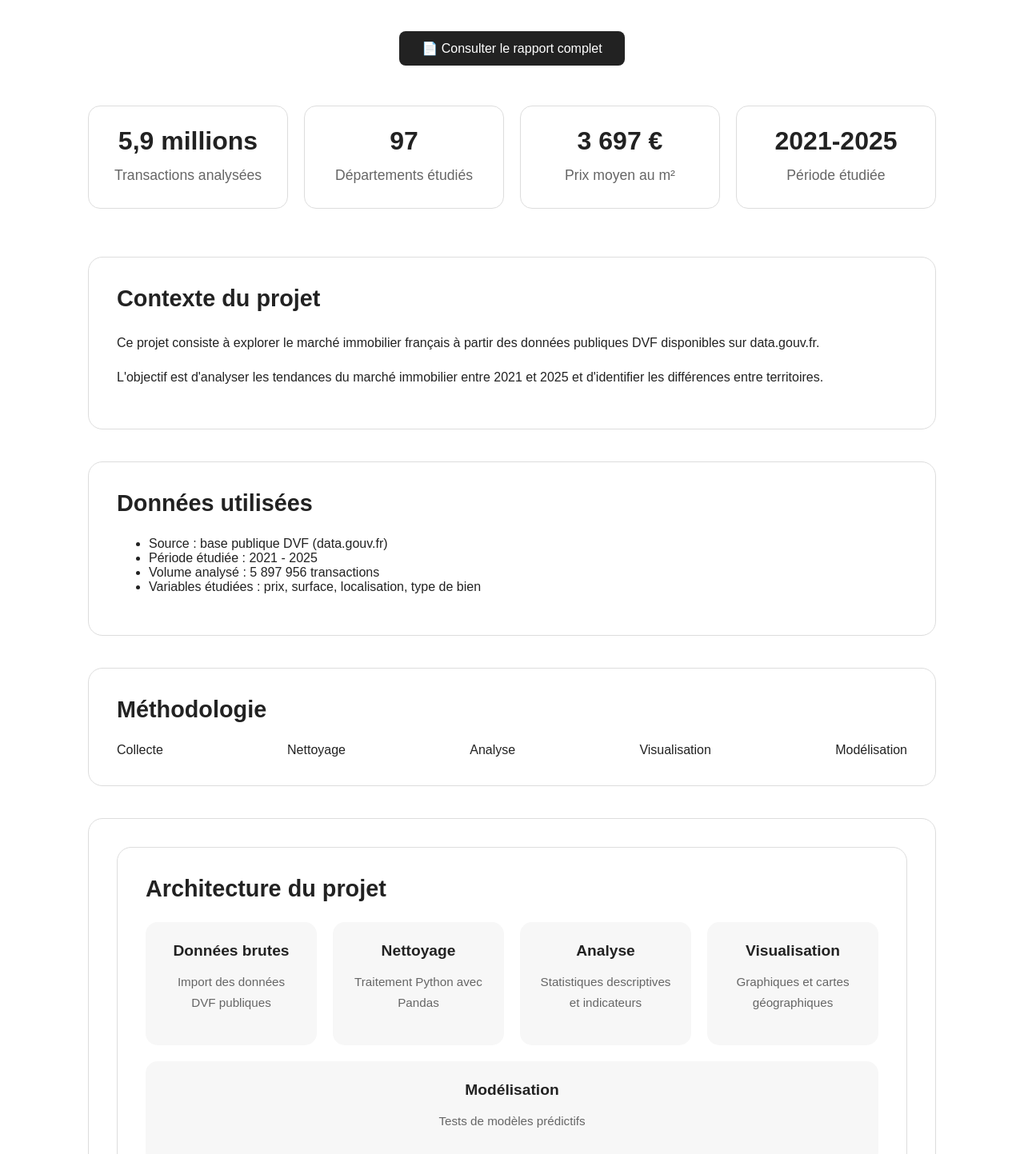
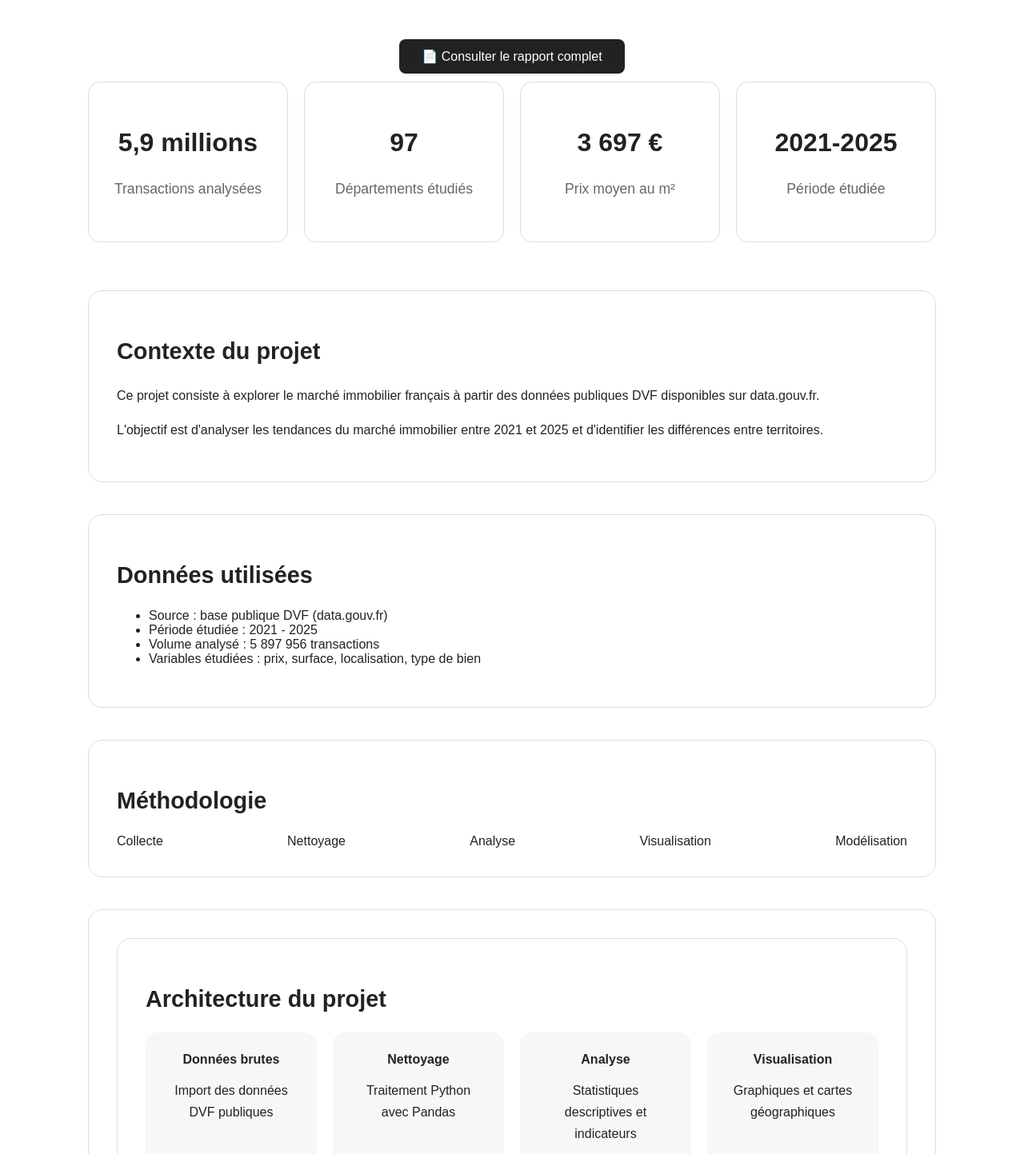
Before and after one commit to elouannbaty/portfolio-data-analyst, a React app: page /projet-dvf in a window 1280 px wide. Shown: the part 807-2250 px from the top of the page at 80% size. Built offline with nearby package versions, Linux system fonts and the light colour scheme; the HTML template or start-up script is replaced by a standard one.

Commit message:
Refonte CSS page projet DVF

```diff
--- a/src/pages/ProjectDVF.css
+++ b/src/pages/ProjectDVF.css
@@ -1,22 +1,22 @@
 .dvf-page {
 
   max-width: 1100px;
-
   margin: auto;
-
-  padding: 40px 20px;
+  padding: 50px 20px;
 
   color: #222;
 
 }
 
 
-/* HEADER */
+/* =========================
+   HEADER
+========================= */
+
 
 .dvf-header {
 
   text-align: center;
-
   margin-bottom: 60px;
 
 }
@@ -25,7 +25,6 @@
 .dvf-cover {
 
   width: 100%;
-
   max-height: 420px;
 
   object-fit: cover;
@@ -37,11 +36,9 @@
 }
 
 
-
 .dvf-header h1 {
 
   font-size: 2.8rem;
-
   margin-bottom: 15px;
 
 }
@@ -50,11 +47,9 @@
 .subtitle {
 
   font-size: 1.3rem;
-
   color: #666;
 
 }
-
 
 
 .dvf-header p {
@@ -71,9 +66,10 @@
 
 
 
+/* =========================
+   CARTES GENERALES
+========================= */
 
-
-/* CARTES */
 
 .dvf-card {
 
@@ -90,17 +86,13 @@
 }
 
 
-
 .dvf-card h2 {
 
-  margin-top: 0;
+  font-size: 1.8rem;
 
   margin-bottom: 25px;
 
-  font-size: 1.8rem;
-
 }
-
 
 
 .dvf-card p {
@@ -111,9 +103,10 @@
 
 
 
+/* =========================
+   METHODOLOGIE
+========================= */
 
-
-/* METHODOLOGIE */
 
 .steps {
 
@@ -126,7 +119,6 @@
   flex-wrap: wrap;
 
 }
-
 
 
 .steps span {
@@ -147,277 +139,245 @@
 
 
 
+/* =========================
+   CHIFFRES CLES
+========================= */
 
 
-/* RESULTATS */
+.stats {
 
-.gallery {
   display: grid;
-  grid-template-columns: repeat(2, 1fr);
-  gap: 30px;
-}
 
+  grid-template-columns: repeat(4,1fr);
 
-.gallery img {
-
-  width: 100%;
-  max-width: 100%;
-
-  height: 300px;
-
-  object-fit: contain;
-
-  background: #fafafa;
-
-  border-radius: 15px;
-
-  border: 1px solid #ddd;
+  gap: 20px;
 
 }
 
 
-.gallery p {
+.stat-card {
 
-  margin-top: -15px;
-  margin-bottom: 30px;
+  background:white;
 
-  color: #555;
-  line-height: 1.6;
+  border:1px solid #ddd;
+
+  border-radius:15px;
+
+  padding:25px;
+
+  text-align:center;
 
 }
 
-@media(max-width:800px){
+
+.stat-card h3 {
+
+  font-size:2rem;
+
+  margin-bottom:10px;
+
+}
+
+
+.stat-card p {
+
+  color:#666;
+
+}
+
+
+
+/* =========================
+   ARCHITECTURE
+========================= */
+
+
+.architecture {
+
+  display:flex;
+
+  gap:20px;
+
+  flex-wrap:wrap;
+
+}
+
+
+.architecture div {
+
+  flex:1;
+
+  min-width:180px;
+
+  padding:25px;
+
+  background:#f7f7f7;
+
+  border-radius:15px;
+
+  text-align:center;
+
+}
+
+
+.architecture strong {
+
+  display:block;
+
+  margin-bottom:10px;
+
+}
+
+
+
+/* =========================
+   GRAPHIQUES DVF
+========================= */
+
 
 .gallery {
 
-    grid-template-columns: 1fr;
+  display:grid;
+
+  grid-template-columns:repeat(2,1fr);
+
+  gap:30px;
+
+  align-items:start;
 
 }
 
 
 .gallery img {
 
-    height: 250px;
+  width:100%;
 
-  }
+  height:350px;
+
+  object-fit:contain;
+
+  background:#fafafa;
+
+  border:1px solid #ddd;
+
+  border-radius:15px;
+
+  padding:10px;
 
 }
 
 
 
-/* TECHNOLOGIES */
+.gallery p {
 
-.tech {
+  color:#555;
 
-  display: flex;
-
-  flex-wrap: wrap;
-
-  justify-content: center;
-
-  gap: 15px;
+  line-height:1.6;
 
 }
 
 
 
+/* =========================
+   TECHNOLOGIES
+========================= */
+
+
+.tech {
+
+  display:flex;
+
+  flex-wrap:wrap;
+
+  gap:15px;
+
+}
+
+
 .tech span {
 
-  background: #f1f1f1;
+  background:#f1f1f1;
 
-  padding: 10px 18px;
+  padding:10px 18px;
 
-  border-radius: 20px;
-
-  border: 1px solid #ddd;
+  border-radius:20px;
 
 }
 
 
 
+/* =========================
+   CONCLUSION
+========================= */
 
 
-/* CHIFFRES CLES */
+.conclusion p {
 
-.stats {
+  line-height:1.8;
 
-  display: grid;
-
-  grid-template-columns: repeat(4, 1fr);
-
-  gap: 20px;
-
-  margin: 40px 0;
+  font-size:1.05rem;
 
 }
 
 
 
-.stat-card {
+/* =========================
+   BOUTONS
+========================= */
 
-  background: white;
 
-  border: 1px solid #ddd;
+.resource-buttons {
 
-  border-radius: 15px;
+  display:flex;
 
-  padding: 25px;
+  gap:20px;
 
-  text-align: center;
+  flex-wrap:wrap;
+
+}
+
+
+.resource-button {
+
+  padding:14px 25px;
+
+  background:#222;
+
+  color:white;
+
+  text-decoration:none;
+
+  border-radius:10px;
+
+}
+
+
+.resource-button:hover {
+
+  background:#444;
 
 }
 
 
 
-.stat-card h3 {
+/* =========================
+   RESPONSIVE
+========================= */
 
-  font-size: 2rem;
 
-  margin: 0 0 10px;
+@media(max-width:900px){
+
+
+  .stats {
+
+    grid-template-columns:repeat(2,1fr);
 
   }
 
 
-
-.stat-card p {
-
-  color: #666;
-
-  margin: 0;
-
-}
-
-
-
-
-
-/* ARCHITECTURE */
-
-.architecture {
-
-  display: flex;
-
-  justify-content: space-between;
-
-  gap: 20px;
-
-  flex-wrap: wrap;
-
-}
-
-
-
-.architecture div {
-
-  flex: 1;
-
-  min-width: 180px;
-
-  padding: 25px;
-
-  background: #f7f7f7;
-
-  border-radius: 15px;
-
-  text-align: center;
-
-}
-
-
-
-.architecture strong {
-
-  display: block;
-
-  font-size: 1.2rem;
-
-  margin-bottom: 10px;
-
-}
-
-
-
-.architecture p {
-
-  color: #666;
-
-  font-size: 0.95rem;
-
-}
-
-
-
-
-
-/* CONCLUSION */
-
-.conclusion p {
-
-  line-height: 1.8;
-
-  font-size: 1.05rem;
-
-}
-
-
-
-
-
-/* RESSOURCES */
-
-.resource-buttons {
-
-  display: flex;
-
-  gap: 20px;
-
-  flex-wrap: wrap;
-
-}
-
-
-
-.resource-button {
-
-  padding: 14px 25px;
-
-  background: #222;
-
-  color: white;
-
-  text-decoration: none;
-
-  border-radius: 10px;
-
-}
-
-
-
-.resource-button:hover {
-
-  background: #444;
-
-}
-
-
-
-
-
-/* RESPONSIVE */
-
-@media(max-width:900px) {
-
-
   .gallery {
 
-    grid-template-columns: 1fr;
-
-  }
-
-
-  .stats {
-
-    grid-template-columns: repeat(2, 1fr);
+    grid-template-columns:1fr;
 
   }
 
@@ -426,26 +386,26 @@
 
 
 
-@media(max-width:600px) {
+@media(max-width:500px){
+
+
+  .stats {
+
+    grid-template-columns:1fr;
+
+  }
 
 
   .dvf-header h1 {
 
-    font-size: 2rem;
+    font-size:2rem;
 
   }
 
 
-  .stats {
+  .dvf-card {
 
-    grid-template-columns: 1fr;
-
-  }
-
-
-  .steps span {
-
-    min-width: 100%;
+    padding:25px;
 
   }
 
```
Lines whose indentation alone changed are shown as unchanged.
